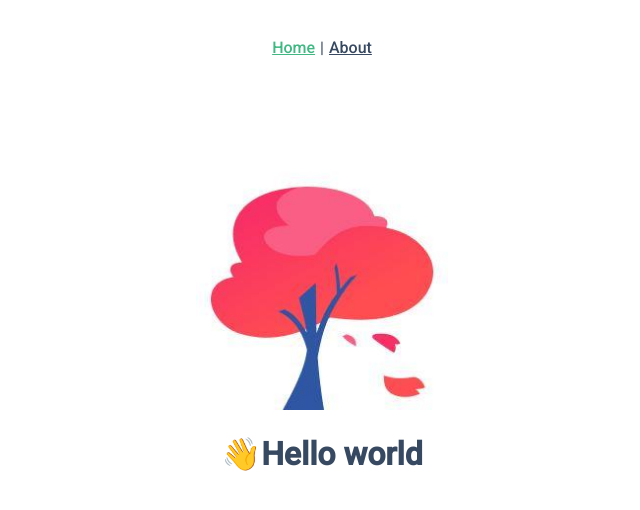
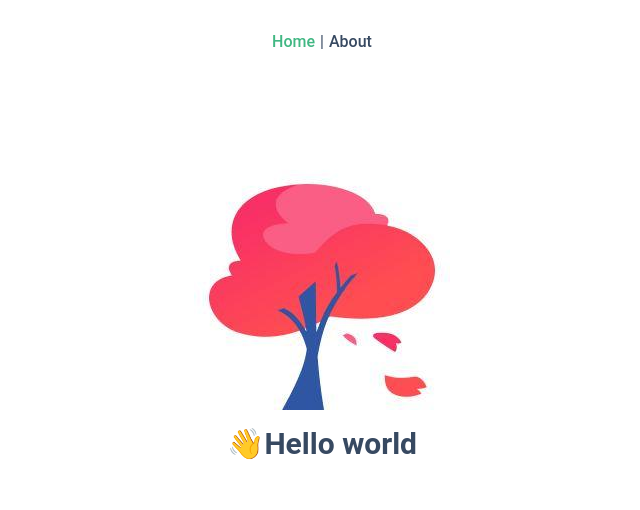
Before and after one commit to EShebunin/webpack-vue, a Vue app: page / in a window 1280 px wide. Shown: the top 510 px of the page, without its empty margins (318-958 px from the left). Built offline with nearby package versions, Linux system fonts and the light colour scheme.

Commit message:
feat: added tailwindcss

```diff
--- a/config/webpack.config.dev.js
+++ b/config/webpack.config.dev.js
@@ -38,8 +38,8 @@ module.exports = {
   module: {
     rules: [
       {
-        test: /\.css$/,
-        use: ['vue-style-loader', 'css-loader'],
+        test: /\.(postcss|css)$/,
+        use: ['vue-style-loader', 'css-loader', 'postcss-loader'],
       },
       {
         test: /\.vue$/,
--- a/config/webpack.config.prod.js
+++ b/config/webpack.config.prod.js
@@ -41,7 +41,7 @@ module.exports = {
   module: {
     rules: [
       {
-        test: /\.css$/,
+        test: /\.(postcss|css)$/,
         use: [
           {
             loader: MiniCssExtractPlugin.loader,
@@ -51,6 +51,7 @@ module.exports = {
           },
 
           'css-loader',
+          'postcss-loader',
         ],
       },
       {
--- a/package.json
+++ b/package.json
@@ -21,6 +21,7 @@
     "@babel/core": "^7.15.0",
     "@babel/eslint-parser": "^7.15.0",
     "@babel/preset-env": "^7.15.0",
+    "autoprefixer": "^10.3.2",
     "babel-loader": "^8.2.2",
     "clean-webpack-plugin": "^4.0.0-alpha.0",
     "cross-env": "^7.0.3",
@@ -36,8 +37,12 @@
     "eslint-webpack-plugin": "^3.0.1",
     "html-webpack-plugin": "^5.3.2",
     "mini-css-extract-plugin": "^2.2.0",
+    "postcss": "^8.3.6",
+    "postcss-import": "^14.0.2",
+    "postcss-loader": "^6.1.1",
     "prettier": "^2.3.2",
     "style-loader": "^3.2.1",
+    "tailwindcss": "^2.2.7",
     "vue-loader": "^15.9.8",
     "vue-template-compiler": "^2.6.14",
     "webpack": "^5.51.1",
--- /dev/null
+++ b/postcss.config.js
@@ -0,0 +1,10 @@
+/* eslint-disable import/no-extraneous-dependencies */
+/* eslint-disable global-require */
+module.exports = {
+  plugins: [
+    require('postcss-import'),
+    require('tailwindcss/nesting'),
+    require('autoprefixer'),
+    require('tailwindcss'),
+  ],
+};
--- a/src/App.vue
+++ b/src/App.vue
@@ -1,54 +1,38 @@
 <template>
-  <div id="app">
+  <div id="app" class="app">
     <div class="nav">
-      <router-link to="/">Home</router-link>|<router-link to="/about"
-        >About</router-link
-      >
+      <router-link to="/">Home</router-link>
+      <span>|</span>
+      <router-link to="/about">About</router-link>
     </div>
     <router-view />
   </div>
 </template>
 
-<style lang="scss">
-@import url('https://fonts.googleapis.com/css2?family=Roboto:wght@300;400;500&display=swap');
-
-$font-size: 1rem;
-$font-color: lch(53 105 40);
-
-html {
-  font-size: $font-size;
-  color: $font-color;
+<style lang="postcss">
+.app {
+  @apply font-sans;
+  @apply text-center;
+  @apply text-[#374961];
+  @apply text-base;
 }
 
-:root {
-  --font: Roboto, sans-serif;
-  --textColor: #374961;
-  --linkActiveColor: #41b783;
-}
-
-#app {
-  font-family: var(--font);
-  -webkit-font-smoothing: antialiased;
-  -moz-osx-font-smoothing: grayscale;
-  text-align: center;
-  color: var(--textColor);
-
-  .logo {
-    width: 20%;
-  }
+.logo {
+  @apply w-[20%];
 }
 
 .nav {
-  padding: 30px 0 100px 0;
+  @apply pt-[30px];
+  @apply pb-[100px];
 
   a {
-    font-weight: 500;
-    color: var(--textColor);
-    margin: 0 5px;
+    @apply font-medium;
+    @apply text-[#374961];
+    @apply mx-[5px];
   }
 
   a.router-link-exact-active {
-    color: var(--linkActiveColor);
+    @apply text-[#41b783];
   }
 }
 </style>
--- /dev/null
+++ b/src/design/variables.css
@@ -0,0 +1,5 @@
+:root {
+  --font-sans: Roboto, sans-serif;
+  --textColor: #374961;
+  --linkActiveColor: #41b783;
+}
--- /dev/null
+++ b/src/index.css
@@ -0,0 +1,5 @@
+@import 'tailwindcss/base';
+@import 'tailwindcss/components';
+@import 'tailwindcss/utilities';
+@import url('https://fonts.googleapis.com/css2?family=Roboto:wght@300;400;500&display=swap');
+@import './design/variables';
--- a/src/main.js
+++ b/src/main.js
@@ -2,6 +2,7 @@ import Vue from 'vue';
 import store from '@/store';
 import router from '@/router';
 import App from './App.vue';
+import '@/index.css';
 
 new Vue({
   store,
--- a/src/views/About.vue
+++ b/src/views/About.vue
@@ -1,5 +1,5 @@
 <template>
   <div>
-    <h1>This is the about page</h1>
+    <h1 class="font-bold text-3xl">This is the about page</h1>
   </div>
 </template>
--- a/src/views/Home.vue
+++ b/src/views/Home.vue
@@ -1,7 +1,7 @@
 <template>
-  <div id="home">
+  <div id="home" class="flex flex-col items-center">
     <img class="logo" src="~@/assets/logo-1.png" alt="logo" />
 
-    <h1>👋Hello world</h1>
+    <h1 class="font-bold text-3xl mt-4">👋Hello world</h1>
   </div>
 </template>
--- /dev/null
+++ b/tailwind.config.js
@@ -0,0 +1,16 @@
+module.exports = {
+  mode: 'jit',
+  purge: ['./index.html', './src/**/*.{vue,js,ts,jsx,tsx}'],
+  darkMode: false, // or 'media' or 'class'
+  theme: {
+    extend: {
+      fontFamily: {
+        sans: 'var(--font-sans)',
+      },
+    },
+  },
+  variants: {
+    extend: {},
+  },
+  plugins: [],
+};
```
Also changed, not shown: 1 other file (tests, documents, lock files or other folders).
